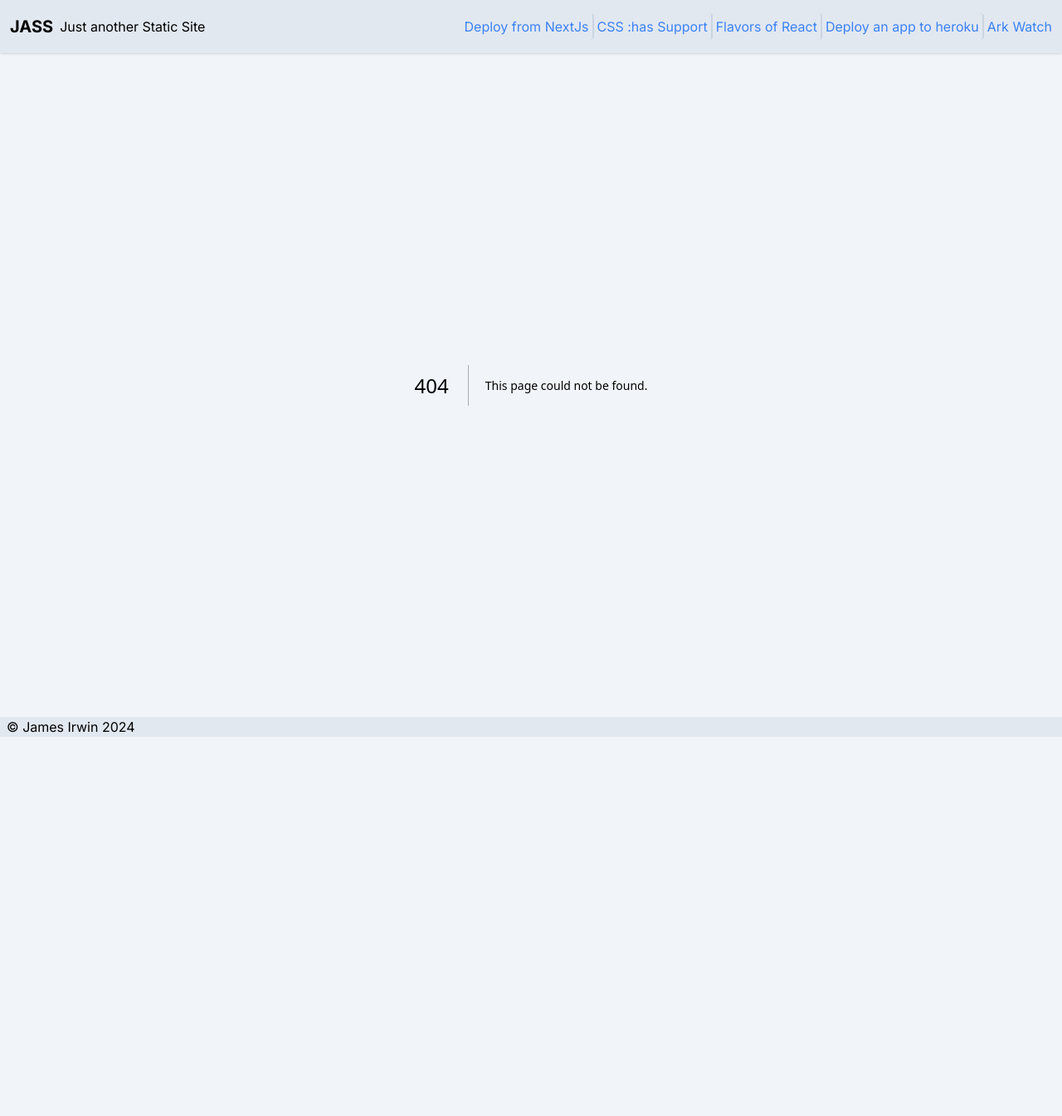
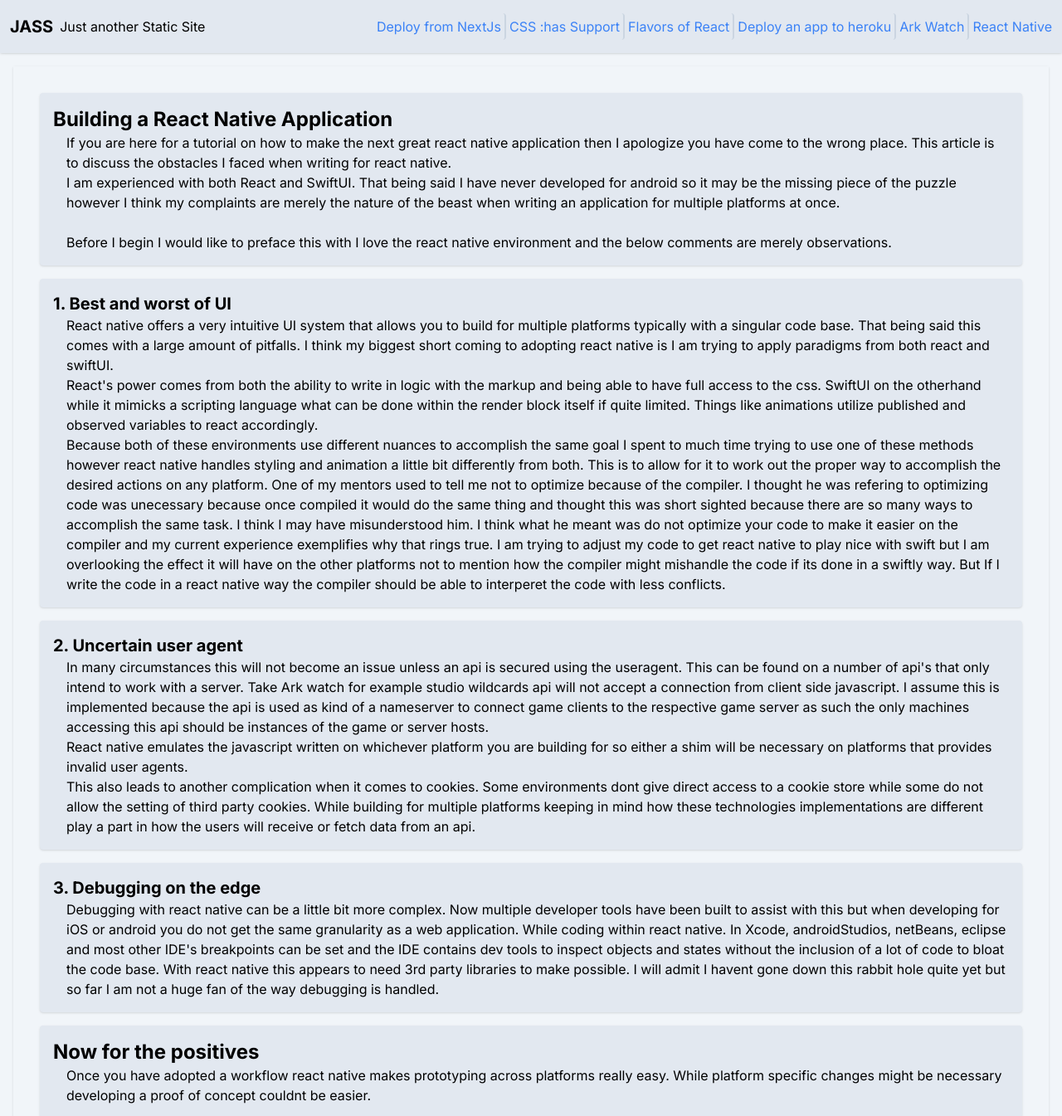
Before and after one commit to IrwinJames-FS/static-site, a Next.js app: page /static-site/articles/native in a window 1280 px wide. Before the commit this address had no page. Shown: the top 1345 px of the page at 83% size. Before the commit the page ends 888 px from the top, so only its background shows below. Built offline with nearby package versions, Linux system fonts and the light colour scheme.

Commit message:
Added a new article about react native

```diff
--- /dev/null
+++ b/src/app/articles/native/page.tsx
@@ -0,0 +1,60 @@
+import { Metadata } from "next";
+import { Section, Title, Link, P, Code, Article } from "@/components";
+
+const Native = () => (<Article>
+	<Section>
+		<Title h={3}>Building a React Native Application</Title>
+		<P>If you are here for a tutorial on how to make the next great react native application then I apologize you have come to the wrong place. This article is to discuss the obstacles I faced when writing for react native.</P>
+		<P>I am experienced with both React and SwiftUI. That being said I have never developed for android so it may be the missing piece of the puzzle however I think my complaints are merely the nature of the beast when writing an application for multiple platforms at once.</P>
+		<br/>
+		<P>Before I begin I would like to preface this with I love the react native environment and the below comments are merely observations.</P>
+	</Section>
+	<Section>
+		<Title step={1} h={4} title="Best and worst of UI"/>
+		<P>React native offers a very intuitive UI system that allows you to build for multiple platforms typically with a singular code base. That being said this comes with a large amount of pitfalls. I think my biggest short coming to adopting react native is I am trying to apply paradigms from both react and swiftUI.</P>
+		<P>React&#39;s power comes from both the ability to write in logic with the markup and being able to have full access to the css. SwiftUI on the otherhand while it mimicks a scripting language what can be done within the render block itself if quite limited. Things like animations utilize published and observed variables to react accordingly.</P>
+		<P>Because both of these environments use different nuances to accomplish the same goal I spent to much time trying to use one of these methods however react native handles styling and animation a little bit differently from both. This is to allow for it to work out the proper way to accomplish the desired actions on any platform. One of my mentors used to tell me not to optimize because of the compiler. I thought he was refering to optimizing code was unecessary because once compiled it would do the same thing and thought this was short sighted because there are so many ways to accomplish the same task. I think I may have misunderstood him. I think what he meant was do not optimize your code to make it easier on the compiler and my current experience exemplifies why that rings true. I am trying to adjust my code to get react native to play nice with swift but I am overlooking the effect it will have on the other platforms not to mention how the compiler might mishandle the code if its done in a swiftly way. But If I write the code in a react native way the compiler should be able to interperet the code with less conflicts.</P>
+	</Section>
+	<Section>
+		<Title step={2} h={4} title="Uncertain user agent"/>
+		<P>In many circumstances this will not become an issue unless an api is secured using the useragent. This can be found on a number of api&#39;s that only intend to work with a server. Take Ark watch for example studio wildcards api will not accept a connection from client side javascript. I assume this is implemented because the api is used as kind of a nameserver to connect game clients to the respective game server as such the only machines accessing this api should be instances of the game or server hosts.</P>
+		<P>React native emulates the javascript written on whichever platform you are building for so either a shim will be necessary on platforms that provides invalid user agents.</P>
+		<P>This also leads to another complication when it comes to cookies. Some environments dont give direct access to a cookie store while some do not allow the setting of third party cookies. While building for multiple platforms keeping in mind how these technologies implementations are different play a part in how the users will receive or fetch data from an api.</P>
+	</Section>
+	<Section>
+		<Title step={3} h={4} title="Debugging on the edge"/>
+		<P>Debugging with react native can be a little bit more complex. Now multiple developer tools have been built to assist with this but when developing for iOS or android you do not get the same granularity as a web application. While coding within react native. In Xcode, androidStudios, netBeans, eclipse and most other IDE&#39;s breakpoints can be set and the IDE contains dev tools to inspect objects and states without the inclusion of a lot of code to bloat the code base. With react native this appears to need 3rd party libraries to make possible. I will admit I havent gone down this rabbit hole quite yet but so far I am not a huge fan of the way debugging is handled.</P>
+	</Section>
+	<Section>
+		<Title h={3} title="Now for the positives"/>
+		<P>Once you have adopted a workflow react native makes prototyping across platforms really easy. While platform specific changes might be necessary developing a proof of concept couldnt be easier.</P>
+	</Section>
+	<Section>
+		<Title step={1} h={4} title="Unified Storage"/>
+		<P>Storage options like secureStore allow for users to design platform agnostic models to store user information client side. For me this is a god send. Not only because this differenciates between the different storage apis available on different platforms but because it uses good practices for each respective platform. SecureStore is intended for storing authentication info but with the ability to incorporate redux or other persistant state management tools into a cross platform application seems like a weight is being lifted off my shoulder when trying to plan out what is need for a cross platform application.</P>
+	</Section>
+	<Section>
+		<Title step={2} h={4} title="Enough with nuance"/>
+		<P>I know I griped about this earlier but from a cross platform development perspective being able to remove thee nuances of each language and focus only on the intent and logic of an application makes prototyping extremely simple.</P>
+	</Section>
+	<Section>
+		<Title step={3} h={4} title="Platform specific code"/>
+		<P>Initially I was dreading having to write platform specific components however then I found platform.select allows me to eliminate a lot of switch statements I started to think This framework isnt so bad. Then I found out about platform extensions and thought I found a new best friend.</P>
+		<P>For example:</P>
+		<P>If I make 3 files &#34;Title.jsx&#34;, &#34;Title.ios.jsx&#34;, and &#34;Title.android.jsx&#34; all I have to do is import Title and react native will handle the rest.</P>
+		<Code>
+{`import Title from "./Title";
+
+const Body = () => (<View>
+	<Title>Some title</Title>
+</View>)`}
+		</Code>
+		<P>In the above snippet the Title has the potential to be 3 completely unique components based on the platform the code is being compiled for. For me the potential hidden behind this feature is boundless. Imagin being able to write different graphical algorithms to handle different coordinate origins. for instance SceneKit uses a top down coordinate system. WebGL makes origin the center of your graph. And I have heard (havent had the pleasure of testing this myself) android uses a bottom up coordinate system. If I were writing a cross platform game that used vertex buffers then these vertices on their face would not be compatible to all systems. but if I build my vertices using a world matrix where I assume origin is the center of the page then transforming said vertices using SIMD is an identity function + an offset or - an offset depending on what platform your catering to.</P>
+	</Section>
+</Article>);
+
+export const metadata: Metadata = {
+	title: "Building a react native application",
+	description: "The best and worst of all worlds",
+  };
+export default Native;
--- a/src/app/navLinks.ts
+++ b/src/app/navLinks.ts
@@ -23,5 +23,10 @@ export const navLinks: {title: string, caption: string, href: string}[] = [
 		title: 'Ark Watch',
 		caption: "It's Live!!!!",
 		href: '/static-site/articles/arkwatch'
+	},
+	{
+		title: 'React Native',
+		caption: "The best and worst of all worlds",
+		href: '/static-site/articles/native'
 	}
 ];
--- a/src/components/Template.tsx
+++ b/src/components/Template.tsx
@@ -8,16 +8,16 @@ const inter = Inter({ subsets: ["latin"] });
 
 export const Template = ({children}:ParentElement) => (<html lang="en">
 <body className={`${inter.className} h-dvh bg-slate-100 flex flex-col justify-start`}>
-  <header className="h-32 md:h-16 bg-slate-200 flex flex-col md:flex-row justify-start md:justify-between items-center px-2 shadow md:fixed w-dvw z-50">
+  <header className="h-64 lg:h-16 bg-slate-200 flex flex-col lg:flex-row justify-start lg:justify-between items-center px-2 shadow lg:fixed w-dvw z-50">
 	<a href="/static-site" className="flex flex-row gap-2 items-center px-1 rounded-sm hover:shadow-md transition-all hover:bg-slate-300 duration-200 text-center">
 	  <h1 className="text-xl font-bold">JASS</h1>
 	  Just another Static Site
 	</a>
-	<nav className="flex flex-col md:flex-row items-stretch">
-		{navLinks.map(({title, href}, i)=><Link key={`nv-${i}`} href={href} className={`text-center${i < navLinks.length-1 ? ' md:border-r-2 border-slate-300':''}`}>{title}</Link>)}
+	<nav className="flex flex-col lg:flex-row items-stretch">
+		{navLinks.map(({title, href}, i)=><Link key={`nv-${i}`} href={href} className={`text-center${i < navLinks.length-1 ? ' lg:border-r-2 border-slate-300':''}`}>{title}</Link>)}
 	</nav>
   </header>
-  <main className="flex-grow md:pt-16">
+  <main className="flex-grow lg:pt-16">
   {children}
   </main>
   <footer className="h-10 bg-slate-200 flex flex-row items-center px-2">
```
